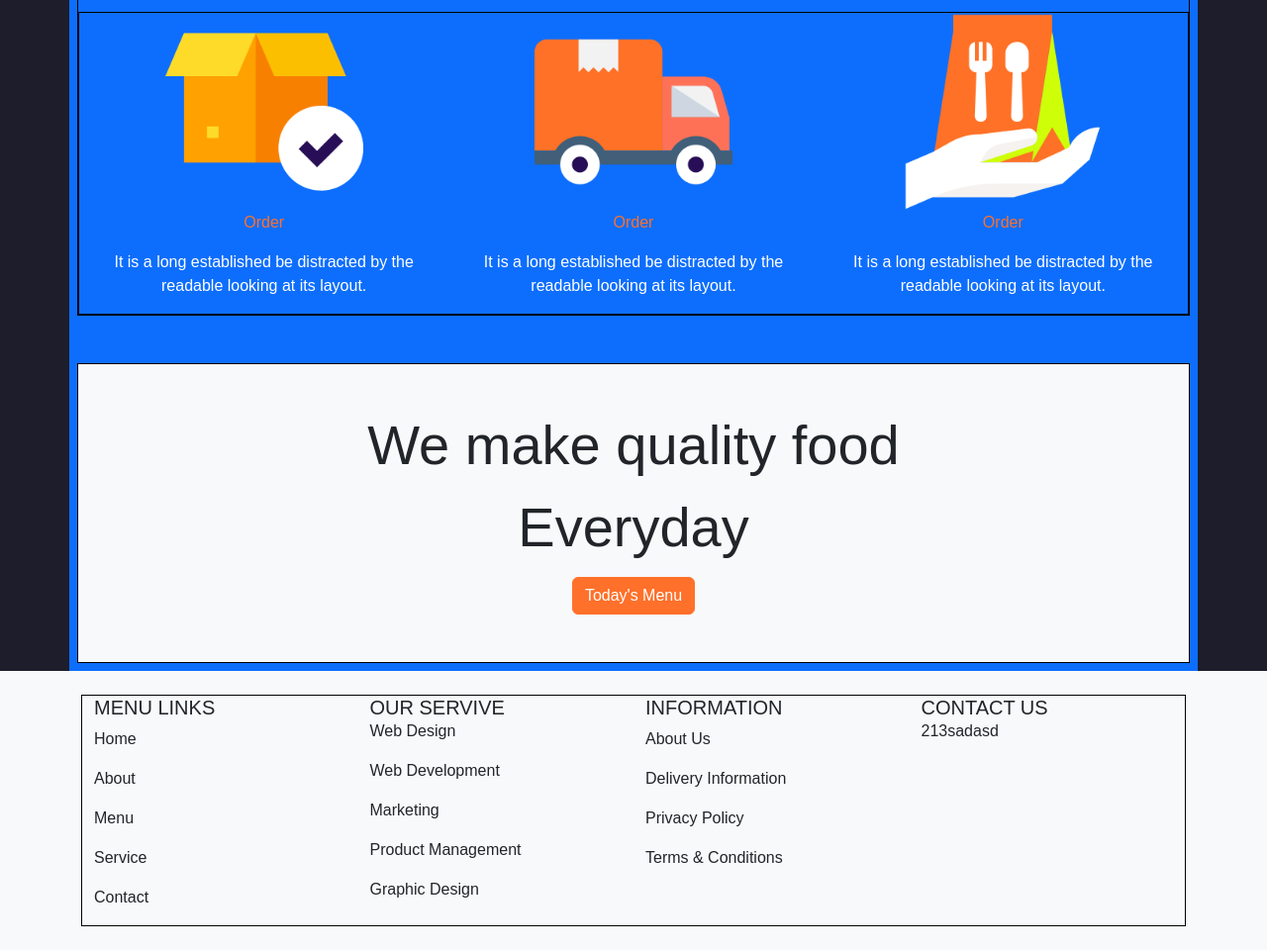
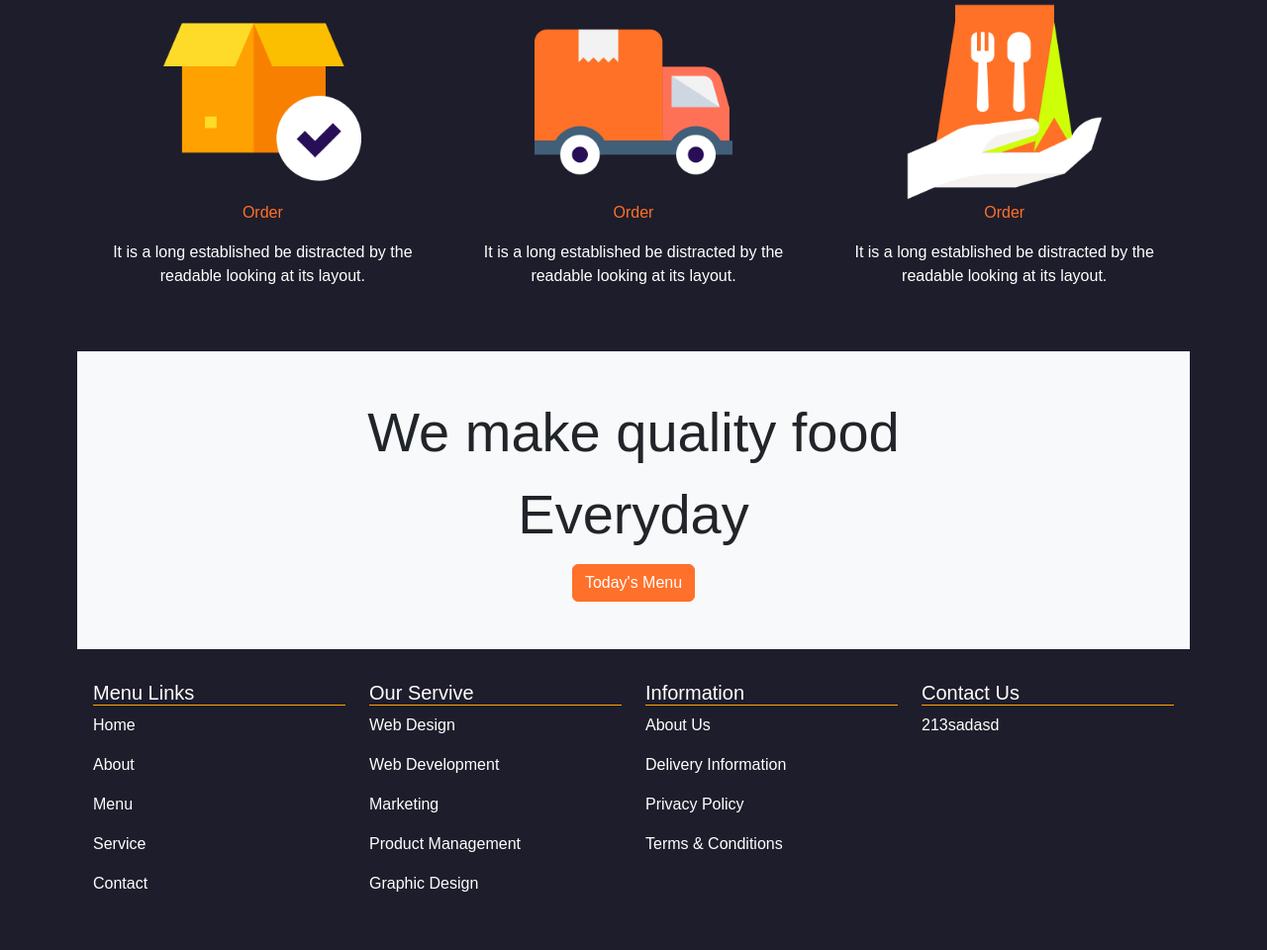
Before and after one commit to faritg1/bootstrapWeb, a plain HTML site: page index.html in a window 1280 px wide. Shown: the part 1452-2412 px from the top of the page at 99% size. Drawn offline with Linux system fonts and the light colour scheme; a web font is replaced by a local one.

Commit message:
faltaBreakpoints

```diff
--- a/css/style.css
+++ b/css/style.css
@@ -33,10 +33,6 @@ body{
     color: var(--color-orange);
 }
 
-.row{
-    border: 1px solid black;
-}
-
 .btn-primary {
     --bs-btn-color: #fff;
     --bs-btn-bg: #ff702a;
@@ -53,3 +49,7 @@ body{
     --bs-btn-disabled-bg: #ff702a;
     --bs-btn-disabled-border-color: #ff702a;
 }
+
+.border-bottom{
+    border-bottom: 1px solid orange !important;
+}
--- a/index.html
+++ b/index.html
@@ -8,7 +8,7 @@
     <link rel="stylesheet" href="css/style.css">
     <script src="js/bootstrap/bootstrap.bundle.min.js" defer></script>
     <script src="js/jquery-3.7.0.min.js" defer></script>
-    <title>Document</title>
+    <title>Maquetacion tienda Online</title>
 </head>
 <body>
 
@@ -40,7 +40,7 @@
     </div>
   </nav>
 
-  <div class="container d-flex flex-column bg-primary p-2 gap-5">
+  <div class="container d-flex flex-column p-2 gap-5">
     <div class="container text-left">
       <div class="row align-items-center">
         <div class="col col-12 col-md-6">
@@ -57,7 +57,7 @@
 
     <div class="container">
       <div class="row">
-        <div class="col col-12 col-md-6 text-center">
+        <div class="col col-12 col-md-6">
           <img src="img/about.png" width="350px" height="350px" alt="">
         </div>
         <div class="col col-12 col-md-6">
@@ -150,45 +150,45 @@
 
   </div>
 
-  <footer class="bg-light text-center text-lg-start">
+  <footer class="bg-dark text-center text-lg-start">
     <!-- Grid container -->
     <div class="container p-4">
       <!--Grid row-->
       <div class="row">
         <!--Grid column-->
         <div class="col-lg-3 col-md-6 mb-4 mb-md-0">
-          <h5 class="text-uppercase">Menu Links</h5>
-          <p>Home</p>
-          <p>About</p>
-          <p>Menu</p>
-          <p>Service</p>
-          <p>Contact</p>
+          <h5 class="text-white border-bottom">Menu Links</h5>
+          <p class="text-white">Home</p>
+          <p class="text-white">About</p>
+          <p class="text-white">Menu</p>
+          <p class="text-white">Service</p>
+          <p class="text-white">Contact</p>
         </div>
 
         <div class="col-lg-3 col-md-6 mb-4 mb-md-0">
-          <h5 class="text-uppercase mb-0">Our Servive</h5>
-          <p>Web Design</p>
-          <p>Web Development</p>
-          <p>Marketing</p>
-          <p>Product Management</p>
-          <p>Graphic Design</p>
+          <h5 class="text-white border-bottom">Our Servive</h5>
+          <p class="text-white">Web Design</p>
+          <p class="text-white">Web Development</p>
+          <p class="text-white">Marketing</p>
+          <p class="text-white">Product Management</p>
+          <p class="text-white">Graphic Design</p>
         </div>
         <!--Grid column-->
 
         <!--Grid column-->
         <div class="col-lg-3 col-md-6 mb-4 mb-md-0">
-          <h5 class="text-uppercase">Information</h5>
-          <p>About Us</p>
-          <p>Delivery Information</p>
-          <p>Privacy Policy</p>
-          <p>Terms & Conditions</p>
+          <h5 class="text-white border-bottom">Information</h5>
+          <p class="text-white">About Us</p>
+          <p class="text-white">Delivery Information</p>
+          <p class="text-white">Privacy Policy</p>
+          <p class="text-white">Terms & Conditions</p>
         </div>
         <!--Grid column-->
 
         <!--Grid column-->
         <div class="col-lg-3 col-md-6 mb-4 mb-md-0">
-          <h5 class="text-uppercase mb-0">Contact Us</h5>
-          <p>213sadasd</p>
+          <h5 class="text-white border-bottom">Contact Us</h5>
+          <p class="text-white">213sadasd</p>
         </div>
         <!--Grid column-->
       </div>
```
